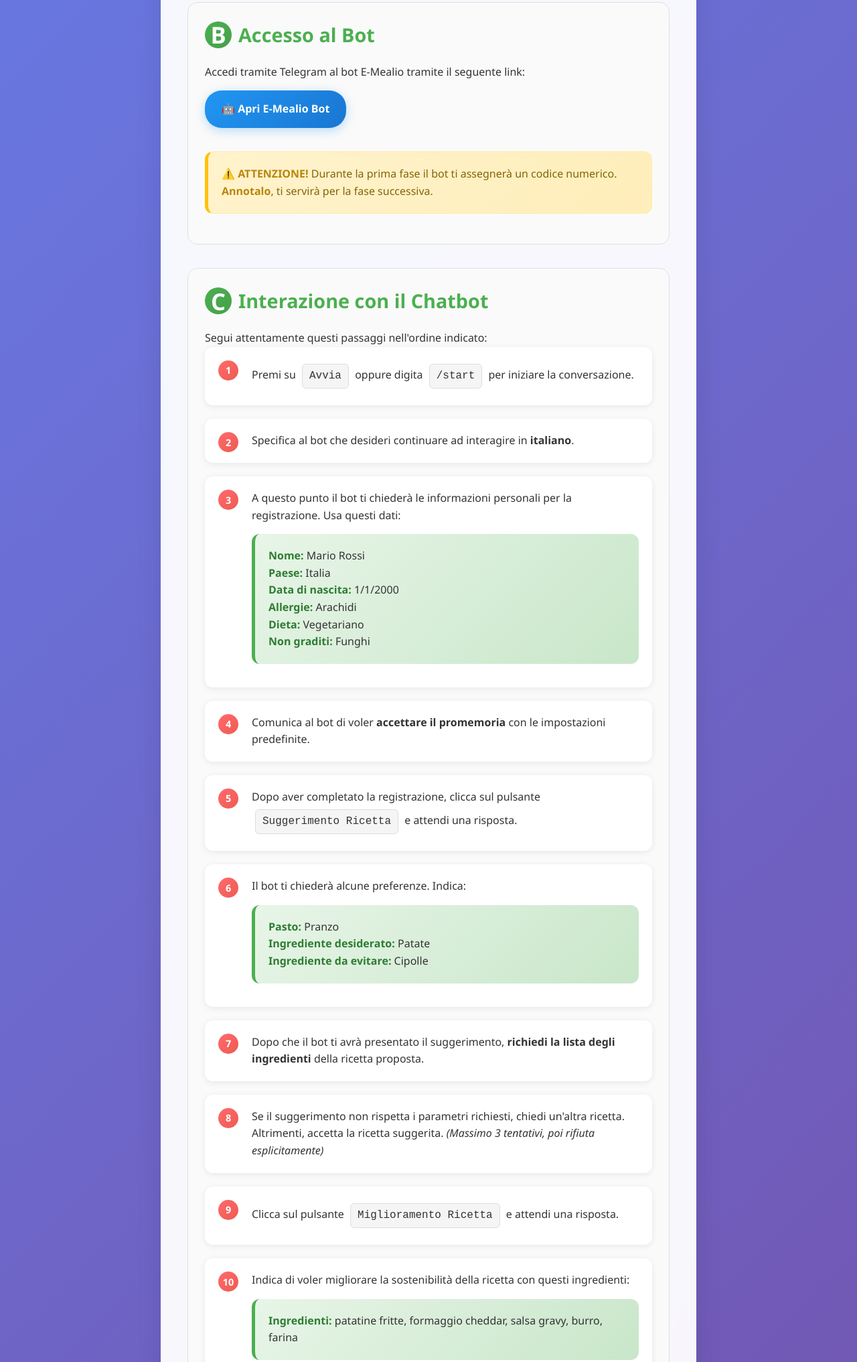
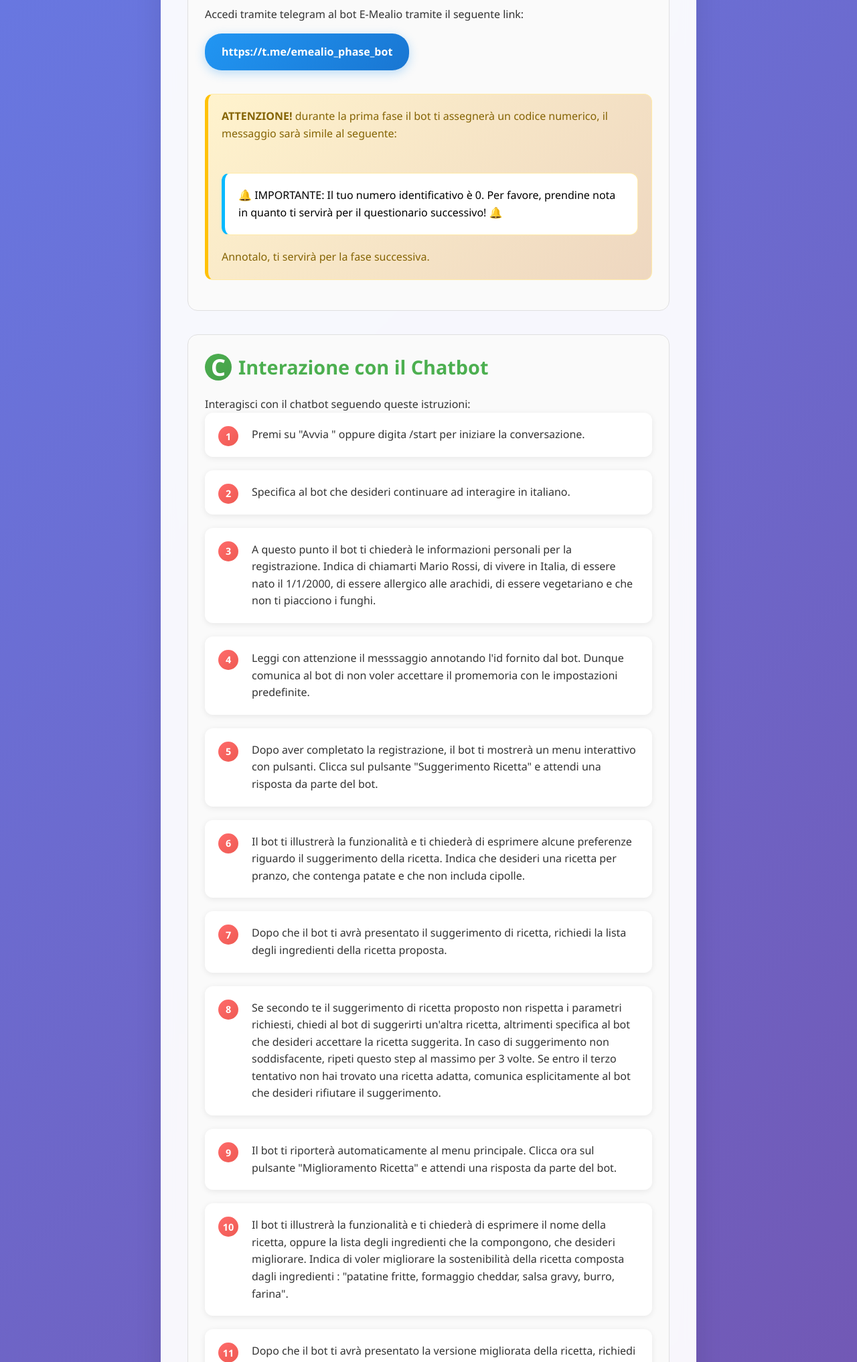
Before and after one commit to aiacovazzi/emealio_experiement_a_instruction, a plain HTML site: page index.html in a window 1280 px wide. Shown: the part 740-2773 px from the top of the page at 67% size. Drawn offline with Linux system fonts and the light colour scheme.

Commit message:
Update index.html

```diff
--- a/index.html
+++ b/index.html
@@ -70,15 +70,6 @@
             border-radius: 15px;
             margin-bottom: 30px;
             border-left: 5px solid #2196F3;
-        }
-
-        .intro p {
-            font-size: 1.1em;
-            margin-bottom: 15px;
-        }
-
-        .intro p:last-child {
-            margin-bottom: 0;
         }
 
         .section {
@@ -197,7 +188,7 @@
         }
 
         .warning {
-            background: linear-gradient(135deg, #fff3cd 0%, #ffeeba 100%);
+            background: linear-gradient(135deg, #fff3cd 0%, #eed7c0 100%);
             border: 1px solid #ffeaa7;
             color: #856404;
             padding: 20px;
@@ -206,20 +197,14 @@
             border-left: 5px solid #FFC107;
         }
 
-        .warning strong {
-            color: #b8860b;
-        }
-
-        .profile-info {
-            background: linear-gradient(135deg, #e8f5e8 0%, #c8e6c9 100%);
+        .message {
+            background: linear-gradient(135deg, #ffffff 0%, #ffffff 100%);
+            border: 1px solid #ffeaa7;
+            color: #000000;
             padding: 20px;
             border-radius: 12px;
-            margin: 15px 0;
-            border-left: 5px solid #4CAF50;
-        }
-
-        .profile-info strong {
-            color: #2e7d32;
+            margin: 20px 0;
+            border-left: 5px solid #07b9ff;
         }
 
         .footer {
@@ -227,21 +212,6 @@
             color: white;
             padding: 30px;
             text-align: center;
-        }
-
-        .footer h3 {
-            font-size: 1.5em;
-            margin-bottom: 10px;
-        }
-
-        .code-highlight {
-            background: #f5f5f5;
-            padding: 5px 10px;
-            border-radius: 6px;
-            font-family: 'Courier New', monospace;
-            border: 1px solid #ddd;
-            display: inline-block;
-            margin: 5px;
         }
 
         @media (max-width: 768px) {
@@ -274,7 +244,8 @@
 <body>
     <div class="container">
         <div class="header">
-            <h1>🍃 Esperimento E-Mealio</h1>
+            <h1>Esperimento E-Mealio</h1>
+            <p>Istruzioni per i Partecipanti</p>
         </div>
 
         <div class="content">
@@ -287,83 +258,68 @@
 
             <div class="section">
                 <h2><span class="section-letter">A</span>Consenso Informato</h2>
-                <p>Leggi e compila il modulo del consenso informato prima di procedere.</p>
+                <p>Leggi e compila il modulo del consenso informato:</p>
             </div>
 
             <div class="section">
                 <h2><span class="section-letter">B</span>Accesso al Bot</h2>
-                <p>Accedi tramite Telegram al bot E-Mealio tramite il seguente link:</p>
-                <a href="https://t.me/emealio_phase_bot" class="bot-link" target="_blank">🤖 Apri E-Mealio Bot</a>
+                <p>Accedi tramite telegram al bot E-Mealio tramite il seguente link:</p>
+                <a href="https://t.me/emealio_phase_bot" class="bot-link" target="_blank">https://t.me/emealio_phase_bot</a>
 
                 <div class="warning">
-                    <strong>⚠️ ATTENZIONE!</strong> Durante la prima fase il bot ti assegnerà un codice numerico. <strong>Annotalo</strong>, ti servirà per la fase successiva.
+                    <strong>ATTENZIONE!</strong> durante la prima fase il bot ti assegnerà un codice numerico, il messaggio sarà simile al seguente:<br><br>
+                    <div class="message">
+                    🔔 IMPORTANTE: Il tuo numero identificativo è 0. Per favore, prendine nota in quanto ti servirà per il questionario successivo! 🔔
+                    </div>
+                    Annotalo, ti servirà per la fase successiva.
                 </div>
             </div>
 
             <div class="section">
                 <h2><span class="section-letter">C</span>Interazione con il Chatbot</h2>
-                <p>Segui attentamente questi passaggi nell'ordine indicato:</p>
+                <p>Interagisci con il chatbot seguendo queste istruzioni:</p>
 
                 <ol class="steps">
-                    <li>Premi su <span class="code-highlight">Avvia</span> oppure digita <span class="code-highlight">/start</span> per iniziare la conversazione.</li>
+                    <li>Premi su "Avvia " oppure digita /start per iniziare la conversazione.</li>
 
-                    <li>Specifica al bot che desideri continuare ad interagire in <strong>italiano</strong>.</li>
+                    <li>Specifica al bot che desideri continuare ad interagire in italiano.</li>
 
-                    <li>A questo punto il bot ti chiederà le informazioni personali per la registrazione. Usa questi dati:
-                        <div class="profile-info">
-                            <strong>Nome:</strong> Mario Rossi<br>
-                            <strong>Paese:</strong> Italia<br>
-                            <strong>Data di nascita:</strong> 1/1/2000<br>
-                            <strong>Allergie:</strong> Arachidi<br>
-                            <strong>Dieta:</strong> Vegetariano<br>
-                            <strong>Non graditi:</strong> Funghi
-                        </div>
-                    </li>
+                    <li>A questo punto il bot ti chiederà le informazioni personali per la registrazione. Indica di chiamarti Mario Rossi, di vivere in Italia, di essere nato il 1/1/2000, di essere allergico alle arachidi, di essere vegetariano e che non ti piacciono i funghi.</li>
 
-                    <li>Comunica al bot di voler <strong>accettare il promemoria</strong> con le impostazioni predefinite.</li>
+                    <li>Leggi con attenzione il messsaggio annotando l'id fornito dal bot. Dunque comunica al bot di non voler accettare il promemoria con le impostazioni predefinite.</li>
 
-                    <li>Dopo aver completato la registrazione, clicca sul pulsante <span class="code-highlight">Suggerimento Ricetta</span> e attendi una risposta.</li>
+                    <li>Dopo aver completato la registrazione, il bot ti mostrerà un menu interattivo con pulsanti. Clicca sul pulsante "Suggerimento Ricetta" e attendi una risposta da parte del bot.</li>
 
-                    <li>Il bot ti chiederà alcune preferenze. Indica:
-                        <div class="profile-info">
-                            <strong>Pasto:</strong> Pranzo<br>
-                            <strong>Ingrediente desiderato:</strong> Patate<br>
-                            <strong>Ingrediente da evitare:</strong> Cipolle
-                        </div>
-                    </li>
+                    <li>Il bot ti illustrerà la funzionalità e ti chiederà di esprimere alcune preferenze riguardo il suggerimento della ricetta. Indica che desideri una ricetta per pranzo, che contenga patate e che non includa cipolle.</li>
 
-                    <li>Dopo che il bot ti avrà presentato il suggerimento, <strong>richiedi la lista degli ingredienti</strong> della ricetta proposta.</li>
+                    <li>Dopo che il bot ti avrà presentato il suggerimento di ricetta, richiedi la lista degli ingredienti della ricetta proposta.</li>
 
-                    <li>Se il suggerimento non rispetta i parametri richiesti, chiedi un'altra ricetta. Altrimenti, accetta la ricetta suggerita. <em>(Massimo 3 tentativi, poi rifiuta esplicitamente)</em></li>
+                    <li>Se secondo te il suggerimento di ricetta proposto non rispetta i parametri richiesti, chiedi al bot di suggerirti un'altra ricetta, altrimenti specifica al bot che desideri accettare la ricetta suggerita. In caso di suggerimento non soddisfacente, ripeti questo step al massimo per 3 volte. Se entro il terzo tentativo non hai trovato una ricetta adatta, comunica esplicitamente al bot che desideri rifiutare il suggerimento.</li>
 
-                    <li>Clicca sul pulsante <span class="code-highlight">Miglioramento Ricetta</span> e attendi una risposta.</li>
+                    <li>Il bot ti riporterà automaticamente al menu principale. Clicca ora sul pulsante "Miglioramento Ricetta" e attendi una risposta da parte del bot.</li>
 
-                    <li>Indica di voler migliorare la sostenibilità della ricetta con questi ingredienti:
-                        <div class="profile-info">
-                            <strong>Ingredienti:</strong> patatine fritte, formaggio cheddar, salsa gravy, burro, farina
-                        </div>
-                    </li>
+                    <li>Il bot ti illustrerà la funzionalità e ti chiederà di esprimere il nome della ricetta, oppure la lista degli ingredienti che la compongono, che desideri migliorare. Indica di voler migliorare la sostenibilità della ricetta composta dagli ingredienti : "patatine fritte, formaggio cheddar, salsa gravy, burro, farina".</li>
 
-                    <li>Dopo la versione migliorata, <strong>richiedi la lista degli ingredienti</strong> della nuova versione.</li>
+                    <li>Dopo che il bot ti avrà presentato la versione migliorata della ricetta, richiedi la lista degli ingredienti della nuova versione della ricetta.</li>
 
-                    <li>Valuta il miglioramento e accetta o richiedi modifiche. <em>(Massimo 3 tentativi, poi rifiuta esplicitamente)</em></li>
+                    <li>Se secondo te la versione migliorata della ricetta non rispetta i parametri richiesti, chiedi al bot di suggerirti un altro miglioramento di ricetta, altrimenti specifica al bot che desideri accettare la versione migliorata della ricetta. In caso di miglioramento non soddisfacente, ripeti questo step al massimo per 3 volte. Se entro il terzo tentativo non hai trovato una ricetta adatta, comunica esplicitamente al bot che desideri rifiutare il suggerimento.</li>
 
-                    <li>Clicca sul pulsante <span class="code-highlight">Esperto Alimentare</span> e attendi una risposta.</li>
+                    <li>Il bot ti riporterà automaticamente al menu principale. Clicca ora sul pulsante "Esperto Alimentare" e attendi una risposta da parte del bot.</li>
 
-                    <li>Chiedi di spiegarti la <strong>sostenibilità della ricetta "Carbonara"</strong>.</li>
+                    <li>Il bot ti illustrerà che tipo di informazioni puoi richiedere all'esperto alimentare. Chiedi di spiegarti la sostenibilità della ricetta : "Carbonara".</li>
 
-                    <li>Richiedi di spiegarti la sostenibilità dell'ingrediente <strong>"lenticchie"</strong> e di compararla con quella dell'ingrediente <strong>"fagioli"</strong>.</li>
+                    <li>Dopo che il bot ti avrà presentato la sostenibilità della Carbonara, richiedi di spiegarti la sostenibilità dell'ingrediente : "lenticchie" e di compararla con quella dell'ingrediente "fagioli".</li>
 
-                    <li>Chiedi informazioni sulla <strong>salubrità della ricetta "Pizza Margherita"</strong>.</li>
+                    <li>Adesso chiedi informazioni sulla salubrità della ricetta "Pizza Margherita".</li>
 
-                    <li>Richiedi di spiegarti la salubrità dell'ingrediente <strong>"Pasta"</strong> e di compararla con quella dell'ingrediente <strong>"Riso"</strong>.</li>
+                    <li>Dopo che il bot ti avrà presentato la sostenibilità della Pizza Margherita, richiedi di spiegarti la salubrità dell'ingrediente : "Pasta" e di compararla con quella dell'ingrediente "Riso".</li>
                 </ol>
             </div>
 
             <div class="section">
                 <h2><span class="section-letter">D</span>Questionario Finale</h2>
                 <p>Una volta conclusa l'interazione, compila il questionario utente esprimendo con sincerità i tuoi giudizi:</p>
-                <a href="https://forms.gle/rUMy7LWizi8VeWpN7" class="survey-link" target="_blank">📋 Compila il Questionario</a>
+                <a href="https://forms.gle/rUMy7LWizi8VeWpN7" class="survey-link" target="_blank">https://forms.gle/rUMy7LWizi8VeWpN7</a>
 
                 <div class="warning">
                     <strong>📝 Importante:</strong> Il tuo ID utente corrisponde esattamente al numero fornito dal chatbot nello step C.
@@ -372,8 +328,7 @@
         </div>
 
         <div class="footer">
-            <h3>🙏 Grazie per la partecipazione!</h3>
-            <p>Un ringraziamento sincero da tutto il team di E-Mealio</p>
+            <p>Un ringraziamento sincero da tutto il team di E-Mealio.</p>
         </div>
     </div>
 </body>
```
